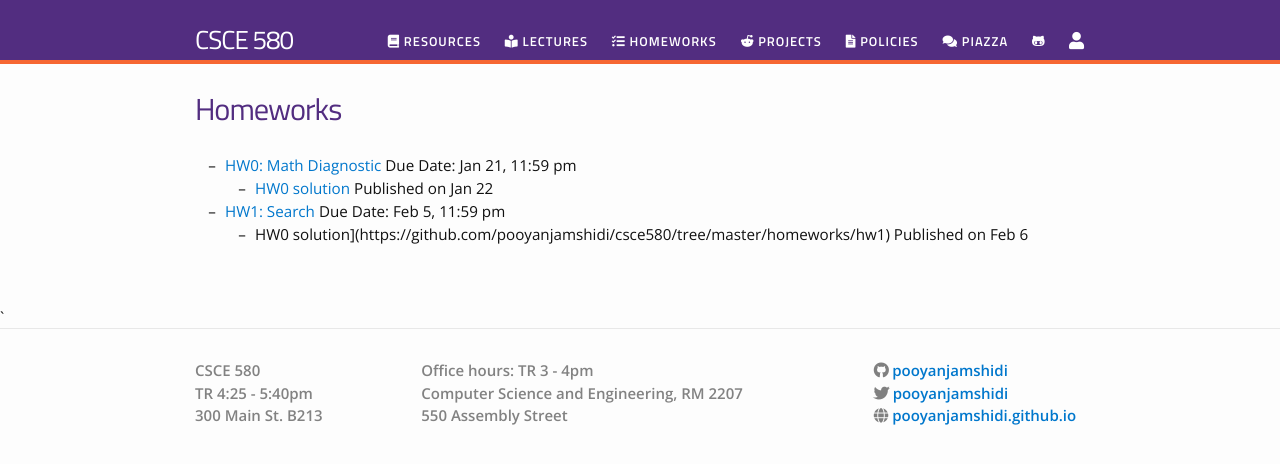
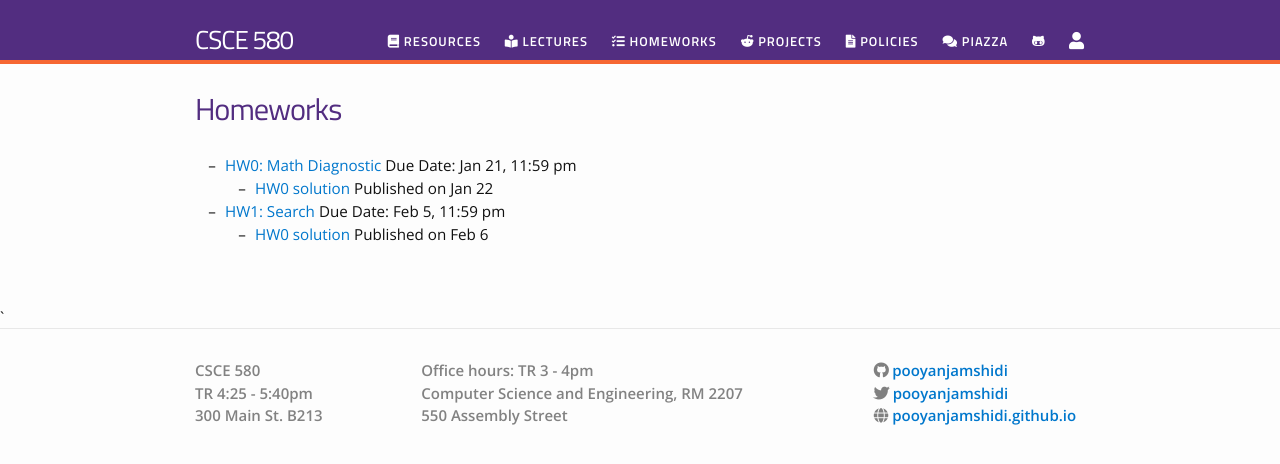
Before and after one commit to stephenvolpe/csce580, a Jekyll site: the page built from homeworks.md, in a window 1280 px wide. Shown: the top 464 px of the page. Built offline with Jekyll 4.4.1, drawn with Linux system fonts in a browser that asks for light colours; nearby versions of some CDN libraries.

Commit message:
added solution for hw1

```diff
--- a/homeworks.md
+++ b/homeworks.md
@@ -9,4 +9,4 @@ permalink: /homeworks/
   - [HW0 solution](https://github.com/pooyanjamshidi/csce580/tree/master/homeworks/hw0) Published on Jan 22
 * [HW1: Search](https://github.com/pooyanjamshidi/csce580/tree/master/homeworks/hw1)
   Due Date: Feb 5, 11:59 pm
-  - HW0 solution](https://github.com/pooyanjamshidi/csce580/tree/master/homeworks/hw1) Published on Feb 6
+  - [HW0 solution](https://github.com/pooyanjamshidi/csce580/tree/master/homeworks/hw1) Published on Feb 6
```
